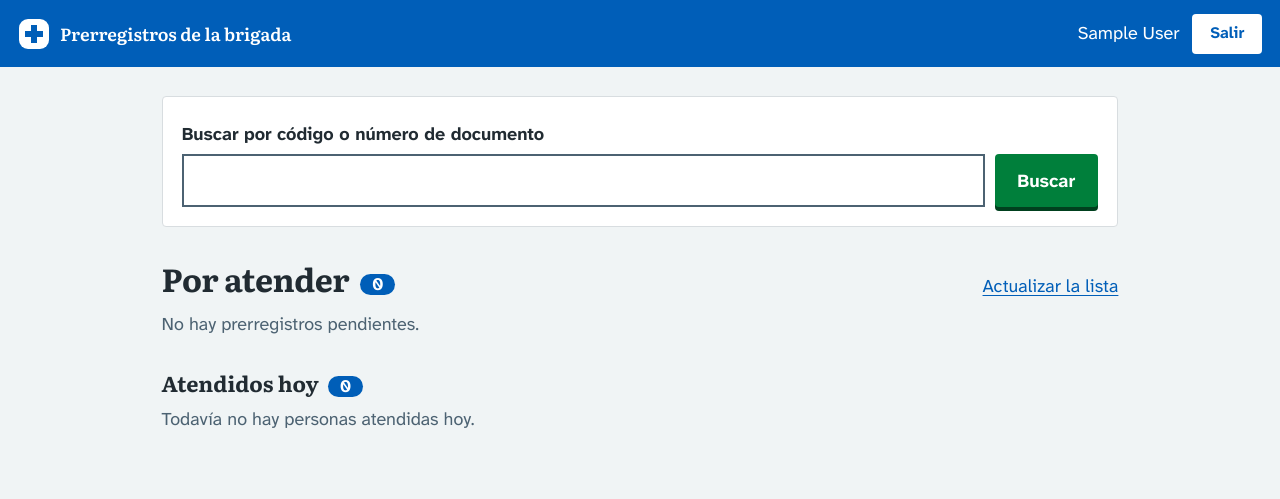
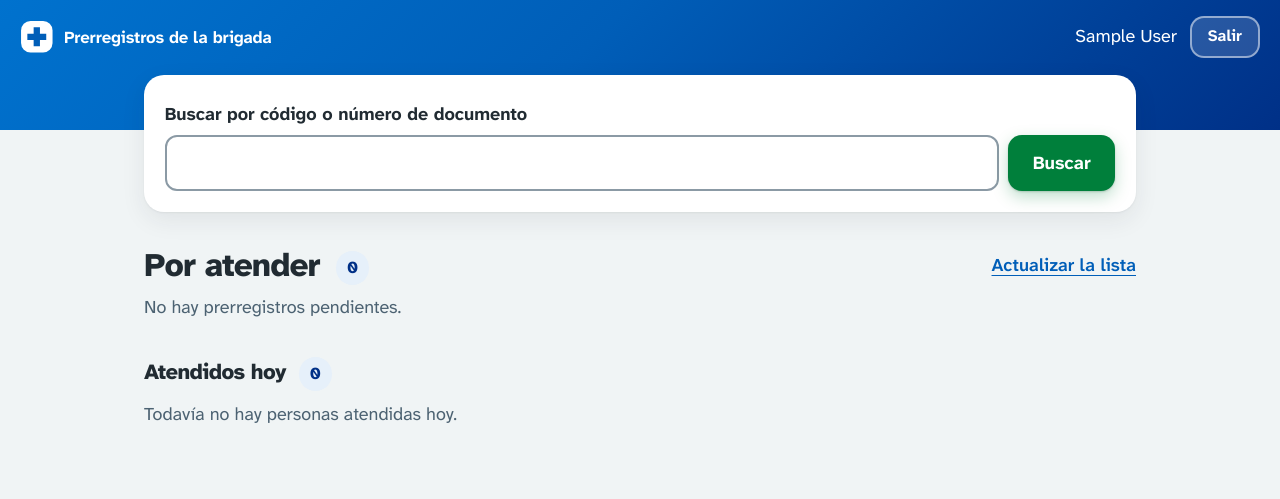
Before and after one commit to kitsalud-movil-plats1/apps, a Flask app: page / in a window 1280 px wide. Shown: the top 499 px of the page. Run offline with Flask 3, Linux system fonts and the light colour scheme; the visitor is signed in with stand-in values (Sample User, id 1); data that the repository does not hold is empty; some libraries are stand-ins or nearby versions.

Commit message:
Moderniza las páginas con panel sobre degradado y una sola fuente

```diff
--- a/clinica01/consultas/static/estilo.css
+++ b/clinica01/consultas/static/estilo.css
@@ -1,20 +1,12 @@
 /* Apariencia común de las páginas del kit (portal, prerregistro, consulta y
-   certificado). La paleta y los patrones (foco amarillo, botón con sombra,
-   bordes de campo oscuros, fondo gris claro) siguen el sistema de diseño del
-   servicio de salud del Reino Unido (service-manual.nhs.uk), pensado para
-   personas de todas las edades y niveles de lectura, con contraste AA. Las
-   fuentes van junto a este archivo, en fuentes/, para que todo se vea igual sin
-   Internet. Licencia SIL OFL 1.1 en fuentes/OFL.txt */
+   certificado). La paleta sigue el sistema de diseño del servicio de salud del
+   Reino Unido (service-manual.nhs.uk), con contraste AA. La fuente va junto a
+   este archivo, en fuentes/, para que todo se vea igual sin Internet. Licencia
+   SIL OFL 1.1 en fuentes/OFL.txt */
 @font-face {
   font-family: "Atkinson Hyperlegible Next";
   src: url("fuentes/atkinson-hyperlegible-next.woff2") format("woff2");
   font-weight: 200 800;
-  font-display: swap;
-}
-@font-face {
-  font-family: "Literata";
-  src: url("fuentes/literata.woff2") format("woff2");
-  font-weight: 200 900;
   font-display: swap;
 }
 
@@ -23,18 +15,19 @@
   --gris: #4c6272;
   --azul: #005eb8;
   --azul-hondo: #003087;
-  --azul-suave: #e8f1fa;
+  --azul-suave: #e6f0fa;
   --verde: #007f3b;
-  --verde-hondo: #00401e;
+  --verde-hondo: #006230;
+  --verde-suave: #e5f3eb;
   --fondo: #f0f4f5;
   --blanco: #ffffff;
   --borde: #d8dde0;
-  --borde-campo: #4c6272;
+  --borde-campo: #8b9aa5;
   --rojo: #d5281b;
-  --rojo-suave: #fbe9e7;
+  --rojo-suave: #fdecea;
   --foco: #ffeb3b;
-  --fuente: "Atkinson Hyperlegible Next", sans-serif;
-  --fuente-titulo: "Literata", Georgia, serif;
+  --sombra: 0 1px 2px rgba(33, 43, 50, .06), 0 8px 24px rgba(33, 43, 50, .08);
+  --fuente: "Atkinson Hyperlegible Next", system-ui, sans-serif;
 }
 
 * { box-sizing: border-box; }
@@ -46,73 +39,68 @@ body {
   line-height: 1.55;
   color: var(--tinta);
   background: var(--fondo);
+  -webkit-font-smoothing: antialiased;
 }
 
+/* Encabezado en degradado; el contenido se monta encima en un panel */
 .barra {
   display: flex;
   flex-wrap: wrap;
   align-items: center;
   justify-content: space-between;
   gap: .6rem 1rem;
-  padding: .85rem 1.1rem;
+  padding: 1rem 1.25rem 4.5rem;
   color: var(--blanco);
-  background: var(--azul);
+  background: linear-gradient(135deg, #0072ce 0%, var(--azul) 45%, var(--azul-hondo) 100%);
 }
 .marca {
   display: flex;
   align-items: center;
   gap: .65rem;
   margin: 0;
-  font-family: var(--fuente-titulo);
-  font-size: 1.1rem;
-  font-weight: 600;
+  font-size: 1.05rem;
+  font-weight: 700;
+  letter-spacing: -.01em;
   color: inherit;
   text-decoration: none;
 }
-.marca svg { width: 2rem; height: 2rem; flex: none; }
+.marca svg { width: 2.1rem; height: 2.1rem; flex: none; }
 
-main { max-width: 36rem; margin: 0 auto; padding: 1.8rem 1.1rem 3.5rem; }
+main { max-width: 38rem; margin: -3.4rem auto 0; padding: 0 1rem 3.5rem; }
+.panel {
+  padding: 1.6rem 1.35rem 1.8rem;
+  background: var(--blanco);
+  border-radius: 20px;
+  box-shadow: var(--sombra);
+}
 
-h1, h2 { font-family: var(--fuente-titulo); color: var(--tinta); line-height: 1.2; }
-h1 { font-size: 2rem; font-weight: 700; margin: .1rem 0 .8rem; letter-spacing: -.01em; }
-h2 { font-size: 1.35rem; font-weight: 700; margin: 2.2rem 0 .6rem; }
+h1, h2 { color: var(--tinta); line-height: 1.15; letter-spacing: -.025em; }
+h1 { font-size: 2.05rem; font-weight: 800; margin: 0 0 .7rem; }
+h2 { font-size: 1.35rem; font-weight: 800; margin: 2rem 0 .6rem; }
 p { margin: .6rem 0; }
-.entrada { font-size: 1.2rem; }
+.entrada { font-size: 1.2rem; color: var(--gris); }
 .nota { color: var(--gris); font-size: 1rem; }
-a { color: var(--azul); text-decoration-thickness: 1px; text-underline-offset: .18em; }
-a:hover { color: var(--azul-hondo); text-decoration-thickness: 3px; }
+a { color: var(--azul); font-weight: 600; text-decoration-thickness: 1px; text-underline-offset: .2em; }
+a:hover { color: var(--azul-hondo); text-decoration-thickness: 2px; }
 
-/* Foco visible y fuerte: fondo amarillo y línea negra debajo */
-a:focus-visible {
-  outline: 4px solid transparent;
-  color: var(--tinta);
-  background: var(--foco);
-  box-shadow: 0 -2px var(--foco), 0 4px var(--tinta);
-  text-decoration: none;
-}
-button:focus-visible, .boton:focus-visible {
-  outline: 4px solid transparent;
-  color: var(--tinta);
-  background: var(--foco);
-  box-shadow: 0 4px 0 var(--tinta);
+/* Foco visible: anillo amarillo y borde oscuro */
+a:focus-visible, button:focus-visible, .boton:focus-visible, summary:focus-visible {
+  outline: 3px solid var(--tinta);
+  outline-offset: 2px;
+  box-shadow: 0 0 0 7px var(--foco);
 }
 input:focus-visible, select:focus-visible, textarea:focus-visible {
-  outline: 4px solid var(--foco);
-  outline-offset: 0;
-  box-shadow: inset 0 0 0 2px var(--tinta);
+  outline: none;
+  border-color: var(--tinta);
+  box-shadow: 0 0 0 4px var(--foco);
 }
 
 .hoja {
   margin: 1rem 0;
-  padding: 1.1rem 1.2rem;
+  padding: 1.2rem 1.3rem;
   background: var(--blanco);
-  border: 1px solid var(--borde);
-  border-radius: 4px;
-}
-.destacado {
-  margin: 1.2rem 0;
-  padding: .3rem 0 .3rem 1.1rem;
-  border-left: 8px solid var(--azul);
+  border-radius: 16px;
+  box-shadow: var(--sombra);
 }
 
 button, .boton {
@@ -121,75 +109,80 @@ button, .boton {
   justify-content: center;
   gap: .6rem;
   width: 100%;
-  min-height: 3.3rem;
-  margin: 1.5rem 0 .3rem;
-  padding: .8rem 1.2rem;
+  min-height: 3.4rem;
+  margin: 1.5rem 0 0;
+  padding: .85rem 1.3rem;
   font: inherit;
   font-weight: 700;
   font-size: 1.15rem;
   color: var(--blanco);
   background: var(--verde);
   border: 2px solid transparent;
-  border-radius: 4px;
-  box-shadow: 0 4px 0 var(--verde-hondo);
+  border-radius: 14px;
+  box-shadow: 0 1px 2px rgba(0, 64, 30, .2), 0 6px 16px rgba(0, 127, 59, .25);
   text-decoration: none;
   cursor: pointer;
+  transition: background .15s, transform .1s;
 }
-button:hover, .boton:hover { color: var(--blanco); background: #00662f; }
-button:active, .boton:active { transform: translateY(4px); box-shadow: none; }
-.boton svg, button svg { width: 1.4rem; height: 1.4rem; flex: none; }
+button:hover, .boton:hover { color: var(--blanco); background: var(--verde-hondo); }
+button:active, .boton:active { transform: scale(.98); }
+.boton svg, button svg { width: 1.35rem; height: 1.35rem; flex: none; }
 button.secundario, .boton.secundario {
   color: var(--azul);
   background: var(--blanco);
-  border-color: var(--azul);
-  box-shadow: 0 4px 0 var(--azul);
+  border-color: var(--borde);
+  box-shadow: none;
 }
-button.secundario:hover, .boton.secundario:hover { color: var(--azul-hondo); background: var(--azul-suave); }
+button.secundario:hover, .boton.secundario:hover { color: var(--azul-hondo); background: var(--azul-suave); border-color: var(--azul); }
 
 label { display: block; margin-top: 1.3rem; font-weight: 700; }
 input, select, textarea {
   display: block;
   width: 100%;
-  margin-top: .35rem;
-  padding: .65rem .75rem;
+  margin-top: .4rem;
+  padding: .75rem .9rem;
   font: inherit;
   color: var(--tinta);
   background: var(--blanco);
   border: 2px solid var(--borde-campo);
-  border-radius: 0;
+  border-radius: 12px;
+  transition: border-color .15s, box-shadow .15s;
 }
 textarea { resize: vertical; }
-[aria-invalid="true"] { border: 4px solid var(--rojo); }
-.error { color: var(--rojo); font-weight: 700; margin: .35rem 0 0; }
+[aria-invalid="true"] { border-color: var(--rojo); background: var(--rojo-suave); }
+.error { display: flex; gap: .4rem; color: var(--rojo); font-weight: 700; margin: .4rem 0 0; }
 .aviso {
-  margin: 1rem 0;
-  padding: .9rem 1rem;
+  margin: 1.2rem 0;
+  padding: .95rem 1.1rem;
   font-weight: 700;
-  background: var(--blanco);
-  border: 4px solid var(--rojo);
+  color: #8a1a11;
+  background: var(--rojo-suave);
+  border-radius: 12px;
 }
 .vacio { color: var(--gris); }
 
 /* Consulta de prerregistros */
-main { max-width: 62rem; }
-.angosto { max-width: 26rem; margin: 1rem auto; }
+main { max-width: 64rem; }
+.angosto { max-width: 28rem; margin: 0 auto; }
 .salir { display: flex; align-items: center; gap: .8rem; margin: 0; }
-.salir button { width: auto; min-height: 0; margin: 0; padding: .35rem 1rem; font-size: 1rem; color: var(--azul); background: var(--blanco); box-shadow: none; }
-.salir button:hover { color: var(--azul-hondo); background: var(--azul-suave); }
-.buscar { padding: .2rem 1.2rem 1.2rem; background: var(--blanco); border: 1px solid var(--borde); border-radius: 4px; }
+.salir button { width: auto; min-height: 0; margin: 0; padding: .4rem 1rem; font-size: 1rem; color: var(--blanco); background: rgba(255, 255, 255, .15); border-color: rgba(255, 255, 255, .5); box-shadow: none; }
+.salir button:hover { background: rgba(255, 255, 255, .28); }
+.buscar { padding: .3rem 1.3rem 1.3rem; background: var(--blanco); border-radius: 20px; box-shadow: var(--sombra); }
 .buscar .fila { display: flex; gap: .6rem; }
 .buscar .fila input { flex: 1; }
-.buscar .fila button { width: auto; min-height: 0; margin: .35rem 0 0; padding: .6rem 1.3rem; }
+.buscar .fila button { width: auto; min-height: 0; margin: .4rem 0 0; padding: .6rem 1.4rem; }
 .buscar p { margin: .6rem 0 0; }
-.encabezado { display: flex; flex-wrap: wrap; align-items: baseline; justify-content: space-between; gap: .4rem 1rem; margin-top: 2rem; }
+.encabezado { display: flex; flex-wrap: wrap; align-items: center; justify-content: space-between; gap: .4rem 1rem; margin-top: 2.2rem; }
 .encabezado h1, .encabezado h2 { margin: 0; }
-.cuenta { display: inline-block; min-width: 2.2rem; padding: 0 .55rem; margin-left: .3rem; font-family: var(--fuente); font-size: 1.1rem; font-weight: 700; text-align: center; color: var(--blanco); background: var(--azul); border-radius: 999px; vertical-align: middle; }
-.tarjeta { margin-top: .9rem; padding: 1rem 1.2rem; background: var(--blanco); border: 1px solid var(--borde); border-left: 8px solid var(--azul); border-radius: 4px; }
-.tarjeta.atendido { border-left-color: var(--verde); }
+.cuenta { display: inline-grid; place-items: center; min-width: 2.1rem; height: 2.1rem; padding: 0 .55rem; margin-left: .4rem; font-size: 1.05rem; font-weight: 800; letter-spacing: 0; color: var(--azul-hondo); background: var(--azul-suave); border-radius: 999px; vertical-align: middle; }
+.tarjeta { position: relative; margin-top: .9rem; padding: 1.1rem 1.3rem; background: var(--blanco); border-radius: 18px; box-shadow: var(--sombra); }
+.tarjeta::before { content: ""; position: absolute; left: 0; top: 1.1rem; bottom: 1.1rem; width: 5px; border-radius: 0 4px 4px 0; background: var(--azul); }
+.tarjeta.atendido::before { background: var(--verde); }
 .cabeza { display: flex; justify-content: space-between; align-items: baseline; gap: 1rem; }
-.codigo { margin: 0; font-size: 1.9rem; font-weight: 800; letter-spacing: .25em; }
+.codigo { margin: 0; font-size: 1.9rem; font-weight: 800; letter-spacing: .22em; color: var(--azul-hondo); }
+.atendido .codigo { color: var(--verde-hondo); }
 .hora { margin: 0; color: var(--gris); font-size: 1rem; }
-.persona { margin: .2rem 0 .5rem; font-family: var(--fuente-titulo); font-size: 1.3rem; font-weight: 700; }
+.persona { margin: .2rem 0 .5rem; font-size: 1.3rem; font-weight: 800; letter-spacing: -.01em; }
 dl { display: grid; grid-template-columns: max-content 1fr; gap: .15rem 1rem; margin: 0; }
 dt { color: var(--gris); }
 dd { margin: 0; }
--- a/clinica01/consultas/static/fuentes/OFL.txt
+++ b/clinica01/consultas/static/fuentes/OFL.txt
@@ -1,4 +1,4 @@
-Atkinson Hyperlegible Next 5.3.0 y Literata 5.3.0 (Fontsource, subconjunto latino, woff2).
+Atkinson Hyperlegible Next 5.3.0 (Fontsource, subconjunto latino, woff2).
 
 Copyright 2020-2024 The Atkinson Hyperlegible Next Project Authors (https://github.com/googlefonts/atkinson-hyperlegible-next) AtkinsonHyperlegibleNext-Italic[wght].ttf: Copyright 2020-2024 The Atkinson Hyperlegible Next Project Authors (https://github.com/googlefonts/atkinson-hyperlegible-next)
 
@@ -93,6 +93,3 @@ INCLUDING ANY GENERAL, SPECIAL, INDIRECT, INCIDENTAL, OR CONSEQUENTIAL
 DAMAGES, WHETHER IN AN ACTION OF CONTRACT, TORT OR OTHERWISE, ARISING
 FROM, OUT OF THE USE OR INABILITY TO USE THE FONT SOFTWARE OR FROM
 OTHER DEALINGS IN THE FONT SOFTWARE.
-
-
-Copyright 2017 The Literata Project Authors (https://github.com/googlefonts/literata) Literata-Italic[opsz,wght].ttf: Copyright 2017 The Literata Project Authors (https://github.com/googlefonts/literata)
--- a/clinica01/consultas/templates/entrar.html
+++ b/clinica01/consultas/templates/entrar.html
@@ -1,7 +1,7 @@
 {% extends "base.html" %}
 {% block titulo %}Entrar{% endblock %}
 {% block contenido %}
-<div class="angosto">
+<div class="angosto panel">
 <h1>Consulta de prerregistros</h1>
 <p class="entrada">Entre con su usuario y contraseña del kit. Solo el personal clínico puede ver los prerregistros.</p>
 
--- a/comunidad01/caddy/publica/fuentes/OFL.txt
+++ b/comunidad01/caddy/publica/fuentes/OFL.txt
@@ -1,4 +1,4 @@
-Atkinson Hyperlegible Next 5.3.0 y Literata 5.3.0 (Fontsource, subconjunto latino, woff2).
+Atkinson Hyperlegible Next 5.3.0 (Fontsource, subconjunto latino, woff2).
 
 Copyright 2020-2024 The Atkinson Hyperlegible Next Project Authors (https://github.com/googlefonts/atkinson-hyperlegible-next) AtkinsonHyperlegibleNext-Italic[wght].ttf: Copyright 2020-2024 The Atkinson Hyperlegible Next Project Authors (https://github.com/googlefonts/atkinson-hyperlegible-next)
 
@@ -93,6 +93,3 @@ INCLUDING ANY GENERAL, SPECIAL, INDIRECT, INCIDENTAL, OR CONSEQUENTIAL
 DAMAGES, WHETHER IN AN ACTION OF CONTRACT, TORT OR OTHERWISE, ARISING
 FROM, OUT OF THE USE OR INABILITY TO USE THE FONT SOFTWARE OR FROM
 OTHER DEALINGS IN THE FONT SOFTWARE.
-
-
-Copyright 2017 The Literata Project Authors (https://github.com/googlefonts/literata) Literata-Italic[opsz,wght].ttf: Copyright 2017 The Literata Project Authors (https://github.com/googlefonts/literata)
--- a/comunidad01/caddy/publica/index.html
+++ b/comunidad01/caddy/publica/index.html
@@ -9,9 +9,11 @@
 <body>
 <header class="barra"><p class="marca"><svg viewBox="0 0 32 32" aria-hidden="true"><rect x="1" y="1" width="30" height="30" rx="9" fill="#fff"/><path d="M13 7h6v6h6v6h-6v6h-6v-6H7v-6h6z" fill="#005eb8"/></svg> Kit de salud móvil</p></header>
 <main>
+<div class="panel">
 <h1>Certificado del kit de salud</h1>
 <p class="entrada">Las páginas del kit que manejan datos (registro de pacientes y prerregistro) usan HTTPS con un certificado propio del kit. Si instala este certificado una vez, el navegador deja de mostrar la advertencia de seguridad.</p>
 <p><a class="boton" href="/raiz.crt"><svg viewBox="0 0 24 24" fill="none" stroke="currentColor" stroke-width="2" stroke-linecap="round" stroke-linejoin="round" aria-hidden="true"><path d="M12 4v11M7.5 10.5L12 15l4.5-4.5M5 19.5h14"/></svg>Descargar el certificado</a></p>
+</div>
 
 <section class="hoja">
 <h2>Android</h2>
--- a/comunidad01/formularios/static/fuentes/OFL.txt
+++ b/comunidad01/formularios/static/fuentes/OFL.txt
@@ -1,4 +1,4 @@
-Atkinson Hyperlegible Next 5.3.0 y Literata 5.3.0 (Fontsource, subconjunto latino, woff2).
+Atkinson Hyperlegible Next 5.3.0 (Fontsource, subconjunto latino, woff2).
 
 Copyright 2020-2024 The Atkinson Hyperlegible Next Project Authors (https://github.com/googlefonts/atkinson-hyperlegible-next) AtkinsonHyperlegibleNext-Italic[wght].ttf: Copyright 2020-2024 The Atkinson Hyperlegible Next Project Authors (https://github.com/googlefonts/atkinson-hyperlegible-next)
 
@@ -93,6 +93,3 @@ INCLUDING ANY GENERAL, SPECIAL, INDIRECT, INCIDENTAL, OR CONSEQUENTIAL
 DAMAGES, WHETHER IN AN ACTION OF CONTRACT, TORT OR OTHERWISE, ARISING
 FROM, OUT OF THE USE OR INABILITY TO USE THE FONT SOFTWARE OR FROM
 OTHER DEALINGS IN THE FONT SOFTWARE.
-
-
-Copyright 2017 The Literata Project Authors (https://github.com/googlefonts/literata) Literata-Italic[opsz,wght].ttf: Copyright 2017 The Literata Project Authors (https://github.com/googlefonts/literata)
--- a/comunidad01/formularios/templates/base.html
+++ b/comunidad01/formularios/templates/base.html
@@ -9,7 +9,9 @@
 <body>
 <header class="barra"><p class="marca"><svg viewBox="0 0 32 32" aria-hidden="true"><rect x="1" y="1" width="30" height="30" rx="9" fill="#fff"/><path d="M13 7h6v6h6v6h-6v6h-6v-6H7v-6h6z" fill="#005eb8"/></svg> Kit de salud móvil</p></header>
 <main>
+<div class="panel">
 {% block contenido %}{% endblock %}
+</div>
 </main>
 </body>
 </html>
--- a/comunidad01/formularios/templates/gracias.html
+++ b/comunidad01/formularios/templates/gracias.html
@@ -2,10 +2,11 @@
 {% block titulo %}Registro recibido{% endblock %}
 {% block contenido %}
 <div class="listo">
+<div class="sello"><svg viewBox="0 0 24 24" fill="none" stroke="currentColor" stroke-width="2.8" stroke-linecap="round" stroke-linejoin="round" aria-hidden="true"><path d="M5 12.5l4.5 4.5L19 7.5"/></svg></div>
 <h1>Listo, {{ nombres }}</h1>
 <p>Recibimos sus datos. Su código es</p>
 <p class="codigo" aria-label="Código {{ codigo | join(' ') }}">{{ codigo }}</p>
+<p>Guarde este código o tómele una foto. El personal de salud lo va a llamar por él.</p>
 </div>
-<p>Guarde este código o tómele una foto. El personal de salud lo va a llamar por él.</p>
 <p><a class="boton secundario" href="/">Registrar a otra persona</a></p>
 {% endblock %}
```
Also changed, not shown: comunidad01/caddy/publica/estilo.css (+68 -77 lines), comunidad01/formularios/static/estilo.css (+83 -92 lines), clinica01/consultas/README.md, clinica01/consultas/static/fuentes/literata.woff2 (deleted), comunidad01/caddy/README.md, comunidad01/caddy/publica/fuentes/literata.woff2 (deleted), comunidad01/formularios/README.md, comunidad01/formularios/static/fuentes/literata.woff2 (deleted).
